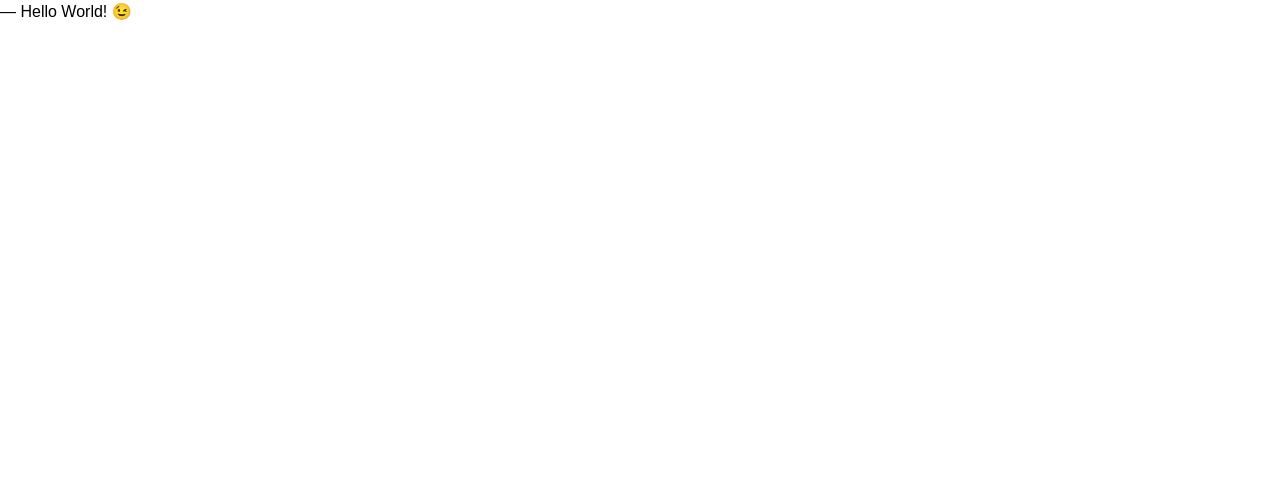
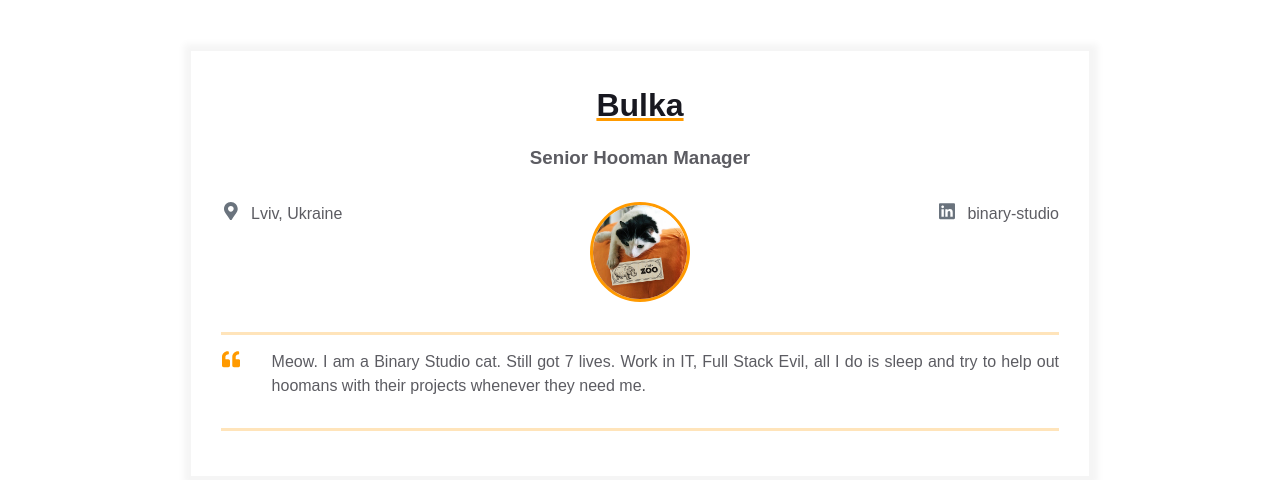
Before and after one commit to iLavruk/homepage, a plain HTML site: page index.html in a window 1280 px wide. Drawn offline with Linux system fonts and the light colour scheme.

Commit message:
add contact information and img

```diff
--- a/index.html
+++ b/index.html
@@ -7,6 +7,81 @@
     <link rel="stylesheet" href="styles.css" />
   </head>
   <body>
-    ― Hello World! &#x1F609;
+    <main>
+      <div class="resume">
+        <div class="container">
+          <div class="resume__block">
+            <h1 class="contact-info__header">Bulka</h1>
+            <h3 class="contact-info__sub-header">Senior Hooman Manager</h3>
+
+            <div class="contact_info_container fh">
+              <div class="contact-info__block">
+                <a href="" rel="author" class="contact-info__item">
+                  <div class="contact-info__item-icon-wrapper">
+                    <svg
+                      class="contact-info__item-icon"
+                      xmlns="http://www.w3.org/2000/svg"
+                      viewBox="0 0 384 512"
+                    >
+                      <path
+                        d="M172.268 501.67C26.97 291.031 0 269.413 0 192 0 85.961 85.961 0 192 0s192 85.961 192 192c0 77.413-26.97 99.031-172.268 309.67-9.535 13.774-29.93 13.773-39.464 0zM192 272c44.183 0 80-35.817 80-80s-35.817-80-80-80-80 35.817-80 80 35.817 80 80 80z"
+                      ></path>
+                    </svg>
+                  </div>
+                  <span>Lviv, Ukraine</span>
+                </a>
+              </div>
+
+              <div class="contact-info__block contact-info__block--center">
+                <img
+                  class="contact-info__avatar"
+                  src="assets/avatar.png"
+                  alt="Avatar"
+                />
+              </div>
+
+              <div class="contact-info__block">
+                <a
+                  href="https://ua.linkedin.com/company/binary-studio_241166"
+                  rel="author"
+                  class="contact-info__item"
+                >
+                  <div class="contact-info__item-icon-wrapper">
+                    <svg
+                      class="contact-info__item-icon"
+                      xmlns="http://www.w3.org/2000/svg"
+                      viewBox="0 0 448 512"
+                    >
+                      <path
+                        d="M416 32H31.9C14.3 32 0 46.5 0 64.3v383.4C0 465.5 14.3 480 31.9 480H416c17.6 0 32-14.5 32-32.3V64.3c0-17.8-14.4-32.3-32-32.3zM135.4 416H69V202.2h66.5V416zm-33.2-243c-21.3 0-38.5-17.3-38.5-38.5S80.9 96 102.2 96c21.2 0 38.5 17.3 38.5 38.5 0 21.3-17.2 38.5-38.5 38.5zm282.1 243h-66.4V312c0-24.8-.5-56.7-34.5-56.7-34.6 0-39.9 27-39.9 54.9V416h-66.4V202.2h63.7v29.2h.9c8.9-16.8 30.6-34.5 62.9-34.5 67.2 0 79.7 44.3 79.7 101.9V416z"
+                      ></path>
+                    </svg>
+                  </div>
+                  <span>binary-studio</span>
+                </a>
+              </div>
+            </div>
+          </div>
+        </div>
+        <div class="container">
+            <div class="resume__block">
+              <div class="intro">
+                <div class="intro__icon-wrapper">
+                  <svg class="intro__icon" xmlns="http://www.w3.org/2000/svg" viewBox="0 0 512 512">
+                    <path
+                      d="M464 256h-80v-64c0-35.3 28.7-64 64-64h8c13.3 0 24-10.7 24-24V56c0-13.3-10.7-24-24-24h-8c-88.4 0-160 71.6-160 160v240c0 26.5 21.5 48 48 48h128c26.5 0 48-21.5 48-48V304c0-26.5-21.5-48-48-48zm-288 0H96v-64c0-35.3 28.7-64 64-64h8c13.3 0 24-10.7 24-24V56c0-13.3-10.7-24-24-24h-8C71.6 32 0 103.6 0 192v240c0 26.5 21.5 48 48 48h128c26.5 0 48-21.5 48-48V304c0-26.5-21.5-48-48-48z">
+                    </path>
+                  </svg>
+                </div>
+                <p class="intro_text">Meow.
+                  I am a Binary Studio cat. Still got 7 lives. Work in IT, Full Stack Evil,
+                  all I do is sleep and try to help out hoomans with their projects whenever
+                  they need me.
+                </p>
+              </div>
+            </div>
+          </div>
+      </div>
+    </main>
   </body>
 </html>
```
Also changed, not shown: assets/avatar.png (added).
